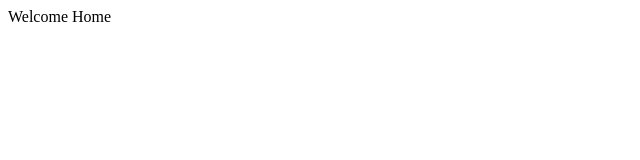
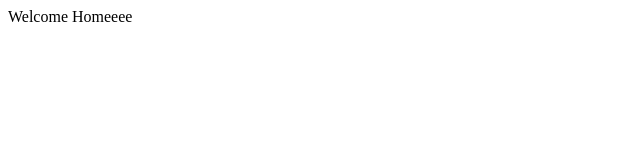
Before and after one commit to oi19/test, a plain HTML site: page index.html in a window 1280 px wide. Shown: the full height of the page, 0-640 px from the left. Drawn offline with Linux system fonts and the light colour scheme.

Commit message:
changes to index page

```diff
--- a/index.html
+++ b/index.html
@@ -6,7 +6,7 @@
 </head>
 
 <body>
-    <header> Welcome Home</header>
+    <header> Welcome Homeeee</header>
 </body>
 
 </html>
```
